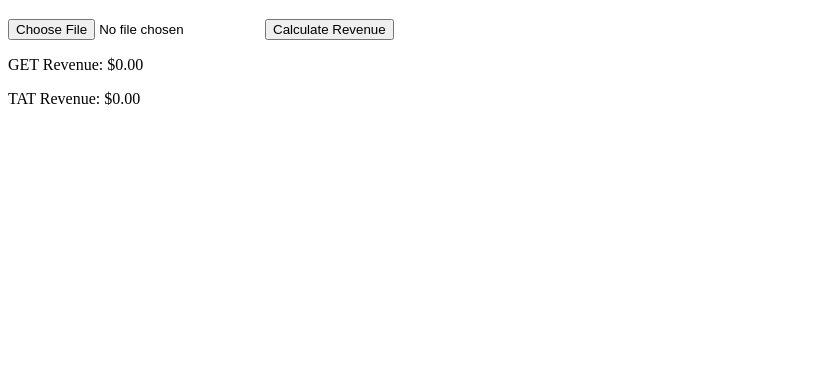
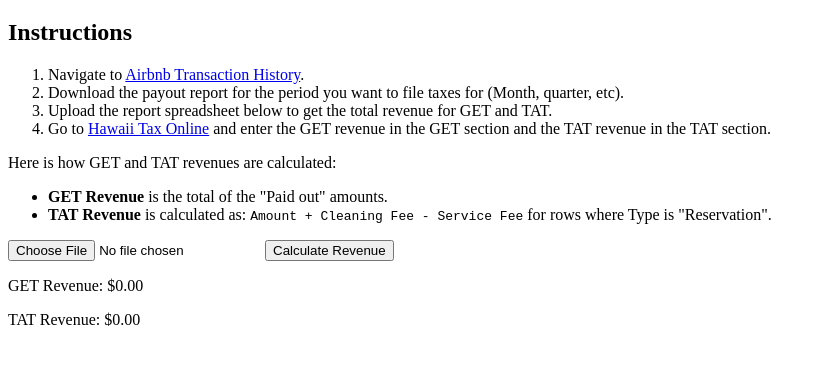
Before and after one commit to sameershenai/hawaii-airbnb-tax, a plain HTML site: page index.html in a window 1280 px wide. Shown: the part 61-426 px from the top of the page, without its empty margins (0-826 px from the left). Drawn offline with nearby package versions, Linux system fonts and the light colour scheme.

Commit message:
Update index.html

```diff
--- a/index.html
+++ b/index.html
@@ -41,6 +41,20 @@
 </head>
 <body>
     <h1>Airbnb Earnings Report</h1>
+    <section>
+        <h2>Instructions</h2>
+        <ol>
+            <li>Navigate to <a href="https://www.airbnb.com/users/transaction_history" target="_blank">Airbnb Transaction History</a>.</li>
+            <li>Download the payout report for the period you want to file taxes for (Month, quarter, etc).</li>
+            <li>Upload the report spreadsheet below to get the total revenue for GET and TAT.</li>
+            <li>Go to <a href="https://hitax.hawaii.gov/" target="_blank">Hawaii Tax Online</a> and enter the GET revenue in the GET section and the TAT revenue in the TAT section.</li>
+        </ol>
+        <p>Here is how GET and TAT revenues are calculated:</p>
+        <ul>
+            <li><strong>GET Revenue</strong> is the total of the "Paid out" amounts.</li>
+            <li><strong>TAT Revenue</strong> is calculated as: <code>Amount + Cleaning Fee - Service Fee</code> for rows where Type is "Reservation".</li>
+        </ul>
+    </section>
     <input type="file" id="fileInput" accept=".csv">
     <button onclick="calculateRevenue()">Calculate Revenue</button>
     <div id="results">
```
